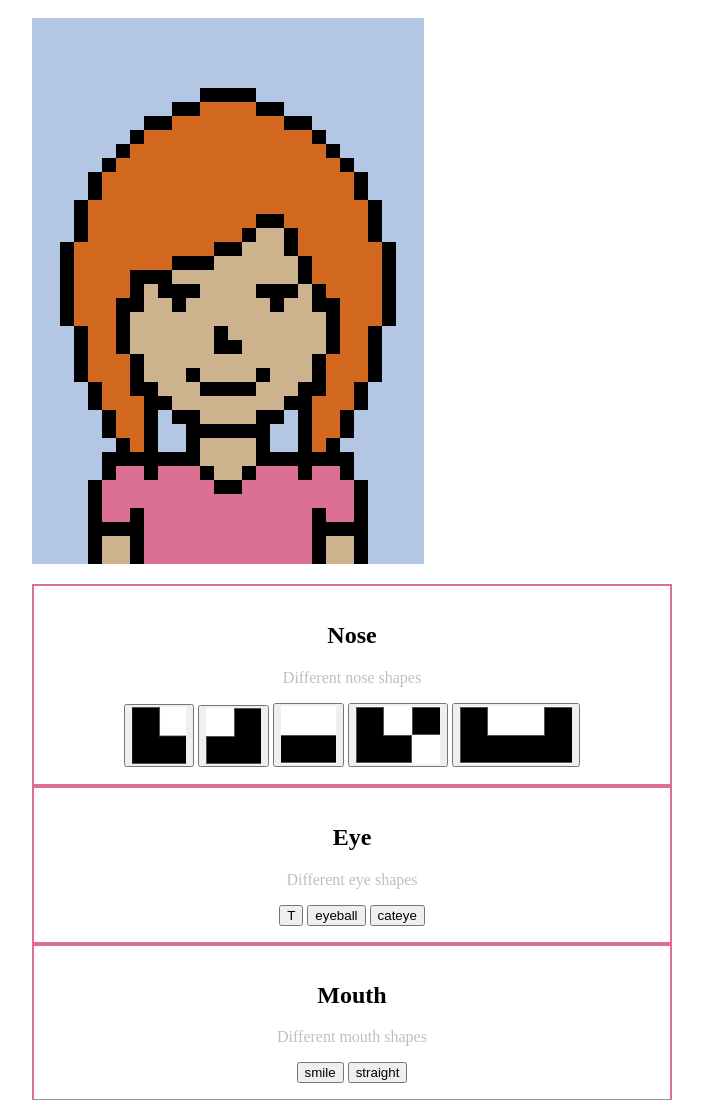
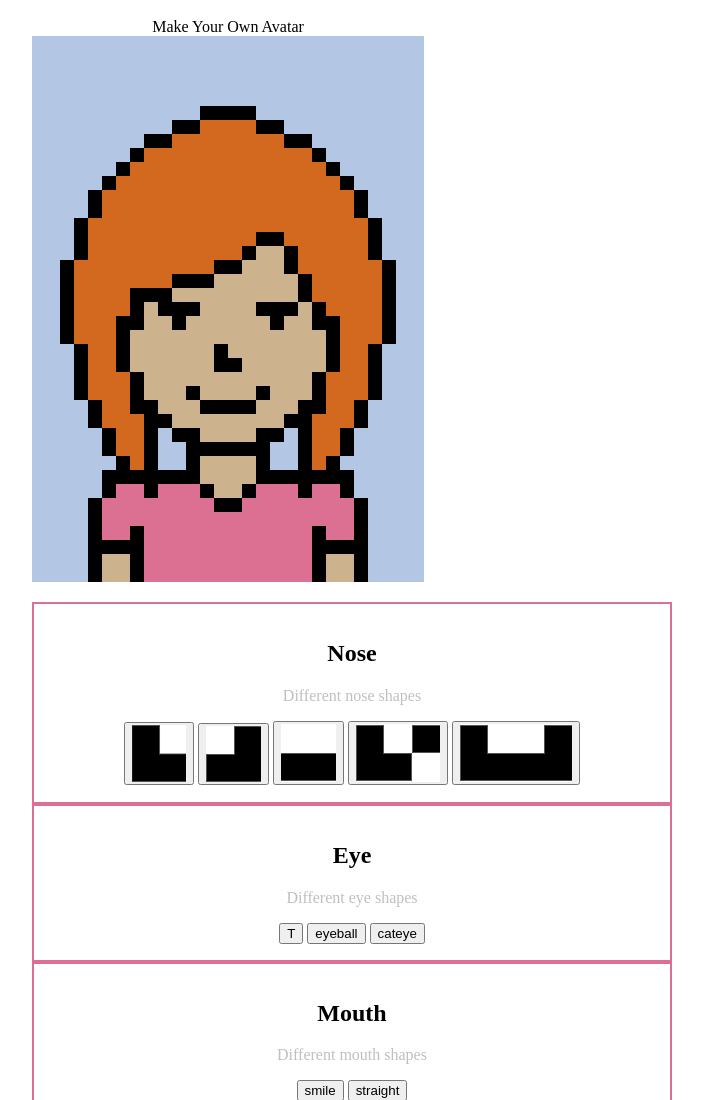
Before and after one commit to FlorenciaEmilia/avatar-maker, a plain HTML site: page index.html in a window 1280 px wide. Shown: the top 1100 px of the page, without its empty margins (118-821 px from the left). Drawn offline with Linux system fonts and the light colour scheme; a script that the page names is missing.

Commit message:
added title above avatar

```diff
--- a/index.html
+++ b/index.html
@@ -12,7 +12,7 @@
     <div class = 'layoutRow'>
      <div class = 'column'>
     <div id='container'>
-    <div id="avatar-container">
+    <div id="avatar-container" class = "title"> Make Your Own Avatar
         <div class="row" id='row1'>
             <div class="p bg"></div>
             <div class="p bg"></div>
--- a/style2.css
+++ b/style2.css
@@ -59,3 +59,9 @@ select {
 }
 
 /* end of new form section styling */
+
+/* title about avatar */
+
+.title{
+  text-align: center;
+}
```
